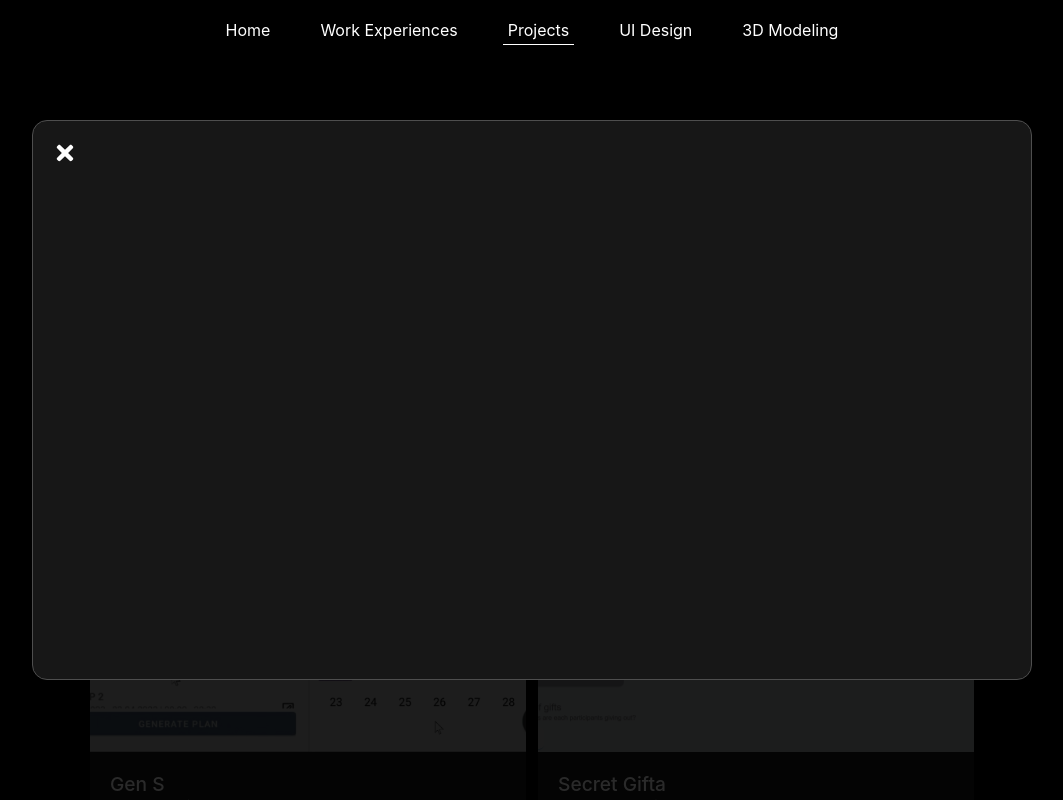
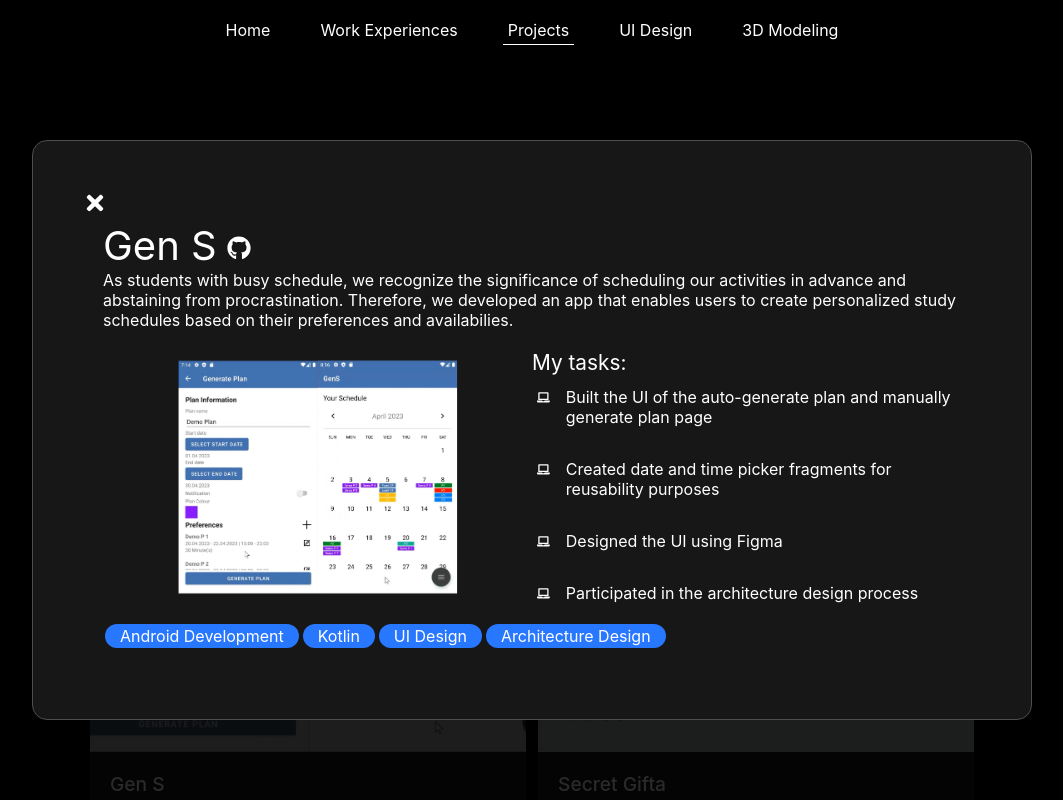
Before and after one commit to karenlinky/personal-website, a React (Create React App) app: page /projects in a window 1280 px wide. Both pictures are taken after a click on the element 415 px from the left and 608 px from the top of the page. Shown: the whole page, without its empty margins (108-1171 px from the left). Built offline with nearby package versions, Linux system fonts and the light colour scheme.

Commit message:
setup modal for project gallery

```diff
--- a/src/components/modal/Modal.js
+++ b/src/components/modal/Modal.js
@@ -9,7 +9,11 @@ const Modal = ({ children, show, hideModal }) => {
         <div className={'modalOverlay'} onClick={hideModal} />
         <div className={'modalWrapper'} >
             <div className={'closeModalButton'}><FaTimes  onClick={hideModal} /></div>
-            {children}
+            <div className={'modalContentWrapper'}>
+              <div className={'modalContentContainer'}>
+                {children}
+              </div>
+            </div>
         </div>
     </div> : null
   )
--- a/src/components/modal/modal.css
+++ b/src/components/modal/modal.css
@@ -24,17 +24,16 @@
 
 .modalWrapper {
     position: absolute;
-    top: 50%;
+    top: calc(50% + 30px);
     left: 50%;
     transform: translate(-50%, -50%);
     width: 80vw;
-    height: calc(80vh - 80px);
+    height: fit-content;
     background-color: var(--card-bg-color);
     border: rgb(78, 78, 78) 1px solid;
     border-radius: 15px;
     max-width: 1000px;
-    max-height: 700px;
-    padding: 20px;
+    padding: 50px;
 
     opacity: 0;
     animation: openModal 500ms forwards;
@@ -46,6 +45,19 @@
     display: inline-block;
 }
 
+.modalContentWrapper {
+    max-height: calc(70vh - 80px);
+    padding: 0 20px 20px;
+    overflow: auto;
+}
+
+.modalContentContainer {
+    margin: 0 auto;
+    display: block;
+    width: fit-content;
+    width: 100%;
+}
+
 @media (max-width: 450px) {
     .modalWrapper {
         width: 95%;
--- a/src/components/projects/ChefsHat.js
+++ b/src/components/projects/ChefsHat.js
@@ -5,7 +5,7 @@ import ProjectSection from './ProjectSection';
 
 import screenshot from '../../img/chefsHatScreenshot.png';
 
-const ChefsHat = ({ imageOnLeft, id, openDetail }) => {
+const ChefsHat = ({ imageOnLeft, id, openDetail, setProjectDetail }) => {
     const projectTitle = 'Chef\'s Hat';
     const projectLink = 'https://github.com/karenlinky/chef-s-hat';
     const projectParticipationType = 'Group Project';
@@ -35,6 +35,7 @@ const ChefsHat = ({ imageOnLeft, id, openDetail }) => {
             imageOnLeft={imageOnLeft}
             id={id}
             openDetail={openDetail}
+            setProjectDetail={setProjectDetail}
         />
     )
 }
--- a/src/components/projects/GenS.js
+++ b/src/components/projects/GenS.js
@@ -5,7 +5,7 @@ import ProjectSection from './ProjectSection';
 
 import screenshot from '../../img/GenSScreenshot.jpg';
 
-const GenS = ({ imageOnLeft, id,  openDetail }) => {
+const GenS = ({ imageOnLeft, id,  openDetail,  setProjectDetail }) => {
     const projectTitle = 'Gen S';
     const projectLink = 'https://github.com/karenlinky/gen-s';
     const projectParticipationType = 'Group Project';
@@ -38,6 +38,7 @@ const GenS = ({ imageOnLeft, id,  openDetail }) => {
             imageOnLeft={imageOnLeft}
             id={id}
             openDetail={openDetail}
+            setProjectDetail={setProjectDetail}
         />
     )
 }
--- a/src/components/projects/ProjectSection.js
+++ b/src/components/projects/ProjectSection.js
@@ -1,4 +1,5 @@
-import React from 'react';
+import React, { useState, useCallback } from 'react';
+import { FaGithub, FaListAlt, FaImage } from 'react-icons/fa';
 import './projects.css';
 
 const ProjectSection = (
@@ -12,14 +13,51 @@ const ProjectSection = (
     className,
     imageOnLeft,
     id,
-    openDetail }) => {
+    openDetail,
+    setProjectDetail }) => {
+
+  const [hovering, setHovering] = useState(false);
+
+  const cardContent = <>
+    <div className={'projectLink'}>
+    <a target={'_blank'} rel={'noreferrer'} href={projectLink}>
+      <div className={'projectPopupTitle'}>
+        {projectTitle}
+      </div>
+      <div className={'projectPopupLinkContainer'}><FaGithub /></div>
+    </a>
+    </div>
+    <div className={'projectPopupDescription'}>
+      {projectDescr}
+    </div>
+    <div className={'projectPopupDetails'}>
+      <div className={'projectPopupImageContainer'}>
+        <img src={projectImage} className={'projectPopupImage'} />
+      </div>
+      <div className={'projectPopupListContainer'}>
+        <div className={'projectPopupListHeading'}>
+          My tasks:
+        </div>
+        {projectInvolvement}
+      </div>
+    </div>
+    <div className={'projectPopupSkills'}>
+      {projectChips}
+    </div>
+  </>;
+
+  const onCardClick = useCallback(() => {
+    openDetail();
+    setProjectDetail(cardContent);
+  }, [openDetail, setProjectDetail, cardContent]);
+
   return (
     <>
     <div id={id} className={'projectCardResponsive'}>
-      <div className={'projectCard'} onClick={openDetail}>
+      <div className={'projectCard'} onClick={() => onCardClick()} onMouseEnter={() => setHovering(true)} onMouseLeave={() => setHovering(false)}>
         <div className={'projectContentContainer'}>
           <div className={'projectImageContainer'}>
-            <img src={projectImage} className={'projectImage'} />
+            <img src={projectImage} className={'projectImage' + (hovering ? ' hovering' : '')} />
           </div>
           <div className={'projectCardDescriptionWrapper'}>
             <div className={'projectCardDescriptionContainer'}>
--- a/src/components/projects/Projects.js
+++ b/src/components/projects/Projects.js
@@ -31,18 +31,22 @@ const Projects = () => {
         setShowProjectDetail(false);
     }
 
+    const [projectDetail, setProjectDetail] = useState(<></>);
+
     return (
         <>
-        <Modal show={showProjectDetail} hideModal={closeProjectDetail}/>
+        <Modal show={showProjectDetail} hideModal={closeProjectDetail}>
+            {projectDetail}
+        </Modal>
         <div className={'fullPageBody'}>
         <ResponsivePage>
             <PageHeader short label={'Projects'} descr={descr} />
             <div className={'projectGallery'}>
-                <GenS id={ids.genS} openDetail={openProjectDetail}/>
-                <SecretGifta imageOnLeft id={ids.secretGifta} openDetail={openProjectDetail}/>
-                <ChefsHat id={ids.chefsHat} openDetail={openProjectDetail}/>
-                <SpaceInvader imageOnLeft id={ids.spaceInvader} openDetail={openProjectDetail}/>
-                <UltramanRagdoll id={ids.ultramanRagdoll} openDetail={openProjectDetail}/>
+                <GenS id={ids.genS} openDetail={openProjectDetail} setProjectDetail={setProjectDetail}/>
+                <SecretGifta imageOnLeft id={ids.secretGifta} openDetail={openProjectDetail} setProjectDetail={setProjectDetail}/>
+                <ChefsHat id={ids.chefsHat} openDetail={openProjectDetail} setProjectDetail={setProjectDetail}/>
+                <SpaceInvader imageOnLeft id={ids.spaceInvader} openDetail={openProjectDetail} setProjectDetail={setProjectDetail}/>
+                <UltramanRagdoll id={ids.ultramanRagdoll} openDetail={openProjectDetail} setProjectDetail={setProjectDetail}/>
                 <div className="clearfix"></div>
             </div>
         </ResponsivePage>
--- a/src/components/projects/SecretGifta.js
+++ b/src/components/projects/SecretGifta.js
@@ -5,7 +5,7 @@ import ProjectSection from './ProjectSection';
 
 import screenshot from '../../img/secretGiftaScreenshot.png';
 
-const SecretGifta = ({ imageOnLeft, id, openDetail }) => {
+const SecretGifta = ({ imageOnLeft, id, openDetail, setProjectDetail }) => {
     const projectTitle = 'Secret Gifta';
     const projectLink = 'https://github.com/karenlinky/secret-gifta';
     const projectParticipationType = 'Personal Project';
@@ -35,6 +35,7 @@ const SecretGifta = ({ imageOnLeft, id, openDetail }) => {
             imageOnLeft={imageOnLeft}
             id={id}
             openDetail={openDetail}
+            setProjectDetail={setProjectDetail}
         />
     )
 }
--- a/src/components/projects/SpaceInvader.js
+++ b/src/components/projects/SpaceInvader.js
@@ -5,7 +5,7 @@ import ProjectSection from './ProjectSection';
 
 import screenshot from '../../img/spaceInvaderScreenshot.png';
 
-const SpaceInvader = ({ imageOnLeft, id, openDetail }) => {
+const SpaceInvader = ({ imageOnLeft, id, openDetail, setProjectDetail }) => {
     const projectTitle = 'Space Invader';
     const projectLink = 'https://github.com/karenlinky/space-invader';
     const projectParticipationType = 'Personal Project';
@@ -34,6 +34,7 @@ const SpaceInvader = ({ imageOnLeft, id, openDetail }) => {
             imageOnLeft={imageOnLeft}
             id={id}
             openDetail={openDetail}
+            setProjectDetail={setProjectDetail}
         />
     )
 }
--- a/src/components/projects/UltramanRagdoll.js
+++ b/src/components/projects/UltramanRagdoll.js
@@ -5,7 +5,7 @@ import ProjectSection from './ProjectSection';
 
 import screenshot from '../../img/ultramanRagdollScreenshot.png';
 
-const UltramanRagdoll = ({ imageOnLeft, id, openDetail }) => {
+const UltramanRagdoll = ({ imageOnLeft, id, openDetail, setProjectDetail }) => {
     const projectTitle = 'Ultraman Ragdoll';
     const projectLink = 'https://github.com/karenlinky/ultraman-ragdoll';
     const projectParticipationType = 'Personal Project';
@@ -34,6 +34,7 @@ const UltramanRagdoll = ({ imageOnLeft, id, openDetail }) => {
             imageOnLeft={imageOnLeft}
             id={id}
             openDetail={openDetail}
+            setProjectDetail={setProjectDetail}
         />
     )
 }
--- a/src/components/projects/projects.css
+++ b/src/components/projects/projects.css
@@ -38,8 +38,7 @@
     filter: grayscale(50%) brightness(70%);
 }
 
-.projectImage:hover {
-    /* filter: blur(5px) grayscale(20%) brightness(20%); */
+.projectImage.hovering {
     filter: none;
 }
 
@@ -101,6 +100,55 @@
     .projectCardResponsive {
         width: 100%;
     }
+}
+
+.projectPopupTitle {
+    font-size: 2.5em;
+}
+
+.projectPopupTitle, .projectPopupLinkContainer {
+    color: var(--primary-text-color);
+    text-decoration: none;
+    display: inline-block;
+}
+
+.projectPopupLinkContainer {
+    font-size: 1.5em;
+    margin-left: 10px;
+}
+
+.projectPopupDetails {
+    width: 100%;
+    display: flex;
+    margin-top: 20px;
+}
+
+.projectPopupImageContainer {
+    flex: 1;
+    position: relative;
+}
+
+.projectPopupImage {
+    position: absolute;
+    max-width: calc(100% - 20px);
+    max-height: calc(100% - 20px);
+    top: 50%;
+    left: 50%;
+    transform: translate(-50%, -50%);
+}
+
+.projectPopupListContainer {
+    flex: 1;
+}
+
+.projectPopupListHeading {
+    font-size: 1.3em;
+}
+
+.projectPopupSkills {
+    margin-top: 20px;
+    width: 100%;
+    overflow-x: auto;
 }
 
 
```
